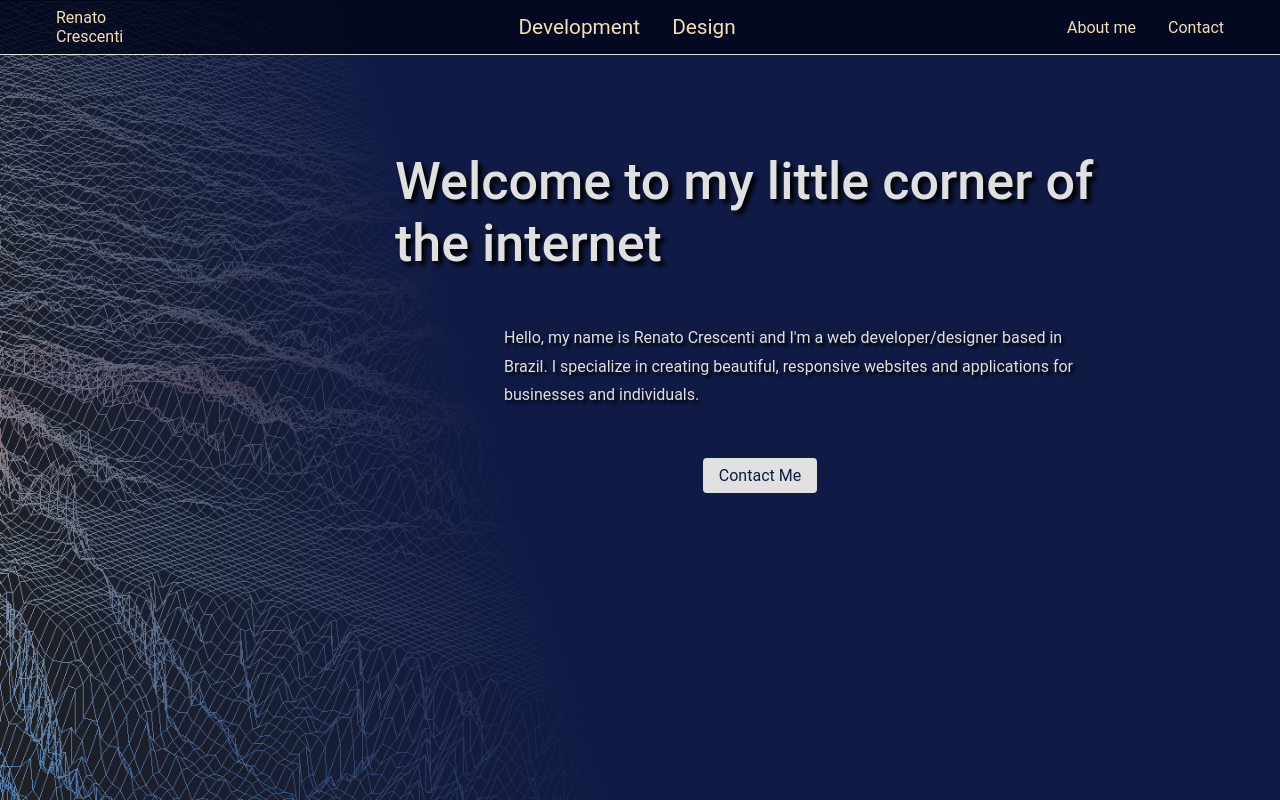
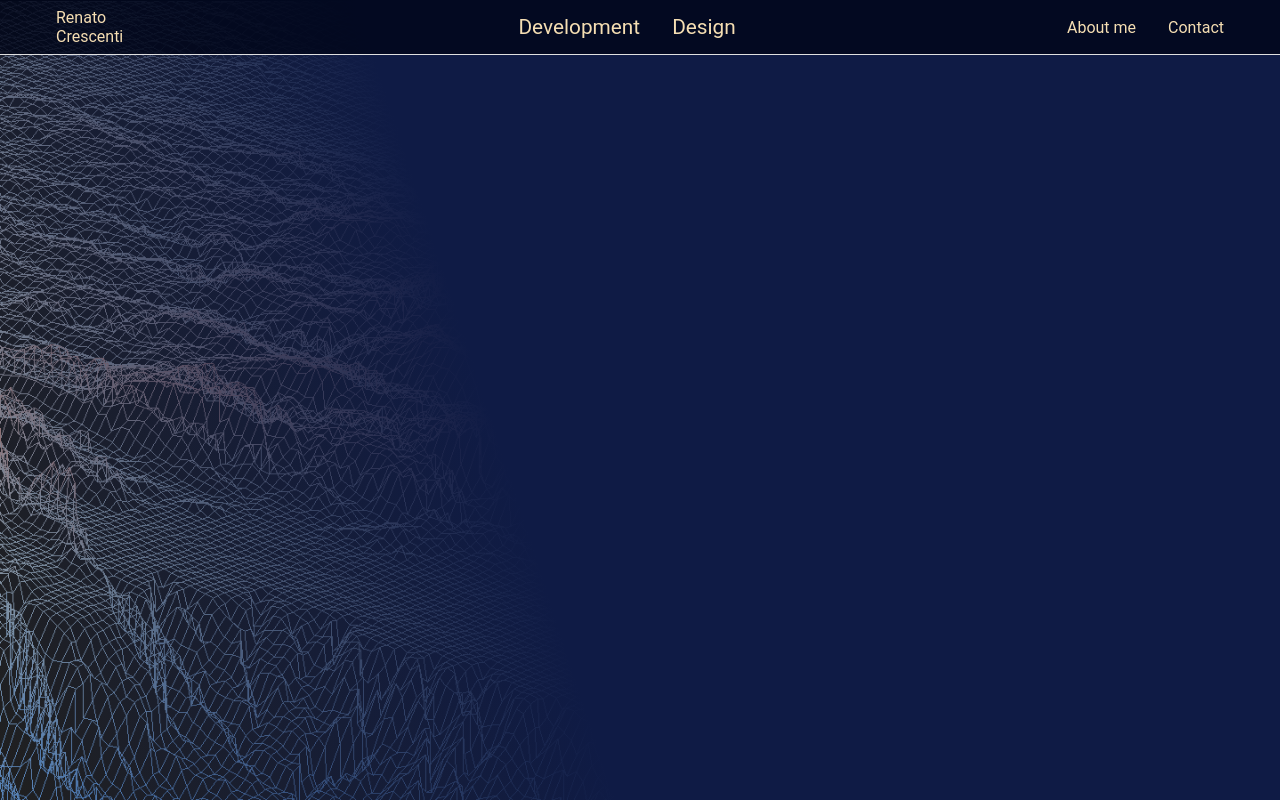
Before and after one commit to rscres/portfolio-website, a React (Vite) app: page / in a window 1280 px wide. Built offline with nearby package versions, Linux system fonts and the light colour scheme.

Commit message:
add .env, homepage to package.json

```diff
--- a/package.json
+++ b/package.json
@@ -3,6 +3,7 @@
   "private": true,
   "version": "0.0.0",
   "type": "module",
+  "homepage": "https://rscres.github.io/portfolio-website/",
   "scripts": {
     "dev": "vite",
     "build": "vite build",
--- a/src/App.jsx
+++ b/src/App.jsx
@@ -16,7 +16,7 @@ function App() {
       <Header />
       <Routes>
         <Route path='/portfolio-website' element={<Home />} />
-        <Route path='/' element={<Home />} />
+        {/* <Route path='/' element={<Home />} /> */}
         <Route path='/dev' element={<Dev />} />
         <Route path='/design' element={<Design />} />
         <Route path='/about' element={<About />} />
```
Also changed, not shown: 1 other file (tests, documents, lock files or other folders).
